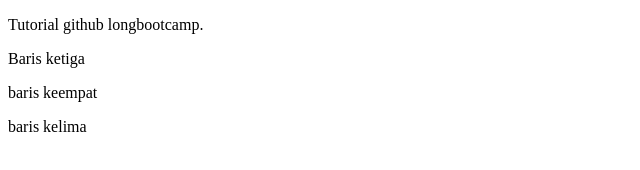
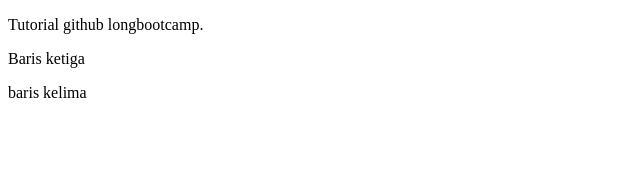
Before and after one commit to 1stwaves/longbootcamp, a plain HTML site: page index.html in a window 1280 px wide. Shown: the whole page, without its empty margins (0-640 px from the left). Drawn offline with Linux system fonts and the light colour scheme.

Commit message:
hapus baris keempat

```diff
--- a/index.html
+++ b/index.html
@@ -6,7 +6,6 @@
 <body>
 <p>Tutorial github longbootcamp.</p>
 <p>Baris ketiga</p>
-<p>baris keempat</p>
 <p>baris kelima</p>
 </body>
 </html>
```
